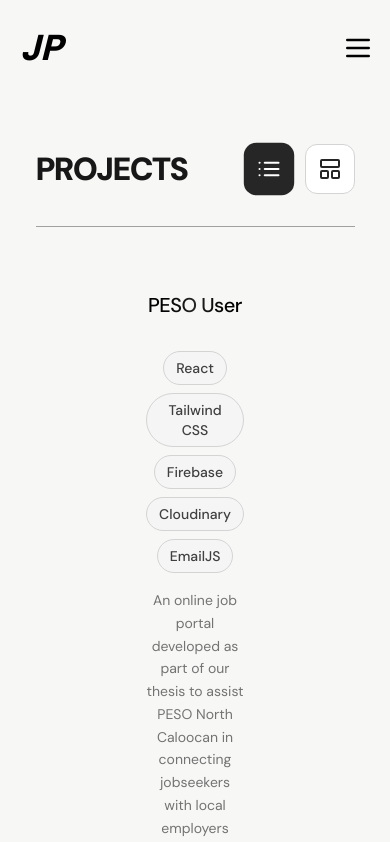
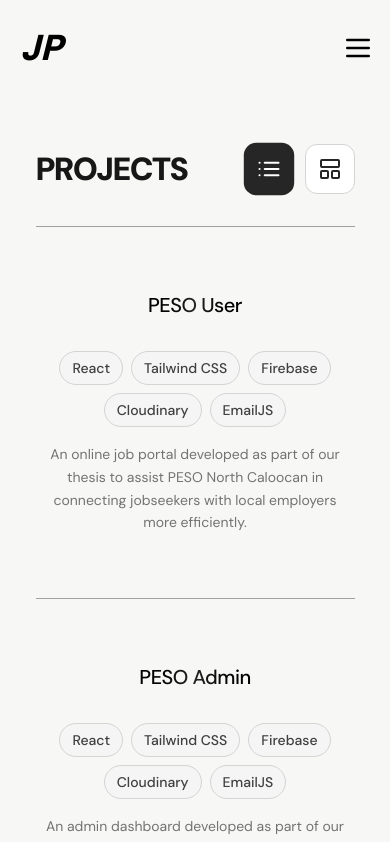
Before and after one commit to JohnPaulPacatang/portfolio, a Next.js app: page /projects in a window 390 px wide. Shown: the top 842 px of the page. Built offline with nearby package versions, Linux system fonts and the light colour scheme.

Commit message:
responsive projects

```diff
--- a/src/app/projects/ProjectsGridView.tsx
+++ b/src/app/projects/ProjectsGridView.tsx
@@ -17,11 +17,11 @@
           href={project.link}
           target="_blank"
           rel="noopener noreferrer"
-          className="bg-neutral-100 p-6 rounded-lg hover:shadow-xl transition relative group cursor-pointer block"
+          className="bg-neutral-100 p-4 lg:p-6 rounded-lg hover:shadow-xl transition relative group cursor-pointer block"
         >
           <div
             key={index}
-            className="bg-neutral-100 p-6 rounded-lg hover:shadow-xl transition relative group cursor-pointer"
+            className="bg-neutral-100 lg:p-6 rounded-lg transition relative cursor-pointer"
           >
             <div className="relative w-full h-48 mb-4">
               <Image
--- a/src/app/projects/ProjectsListView.tsx
+++ b/src/app/projects/ProjectsListView.tsx
@@ -33,7 +33,7 @@
           onMouseEnter={() => handleMouseEnter(index)}
           onMouseLeave={handleMouseLeave}
         >
-          <div className="mx-28 flex justify-between items-center flex-col md:flex-row gap-8">
+          <div className="md:mx-4 xl:mx-28 flex justify-between items-center flex-col md:flex-row gap-8">
             <div className="flex-1 text-center md:text-left">
               <div className="text-xl md:text-[2rem] lg:text-[3rem] font-medium tracking-tight text-transparent bg-clip-text bg-gradient-to-r from-black via-neutral-800 to-black transition-all duration-500 group-hover:tracking-wider group-hover:scale-105 group-hover:opacity-90">
                 {project.title}
```
